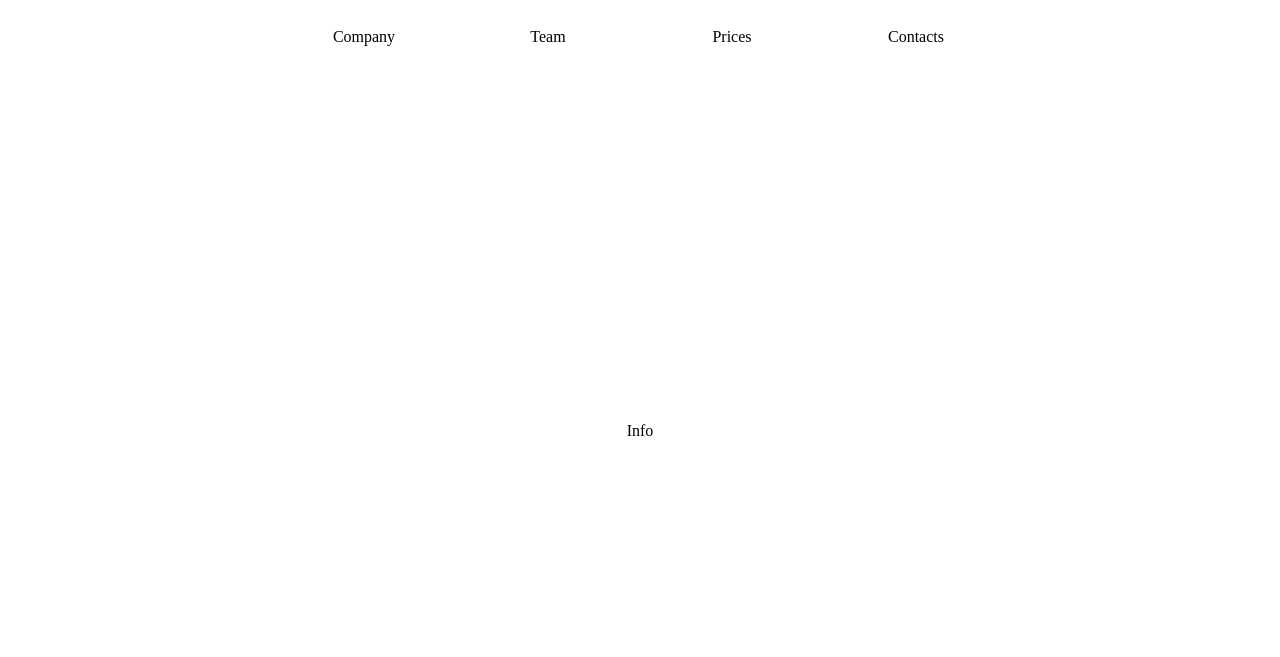
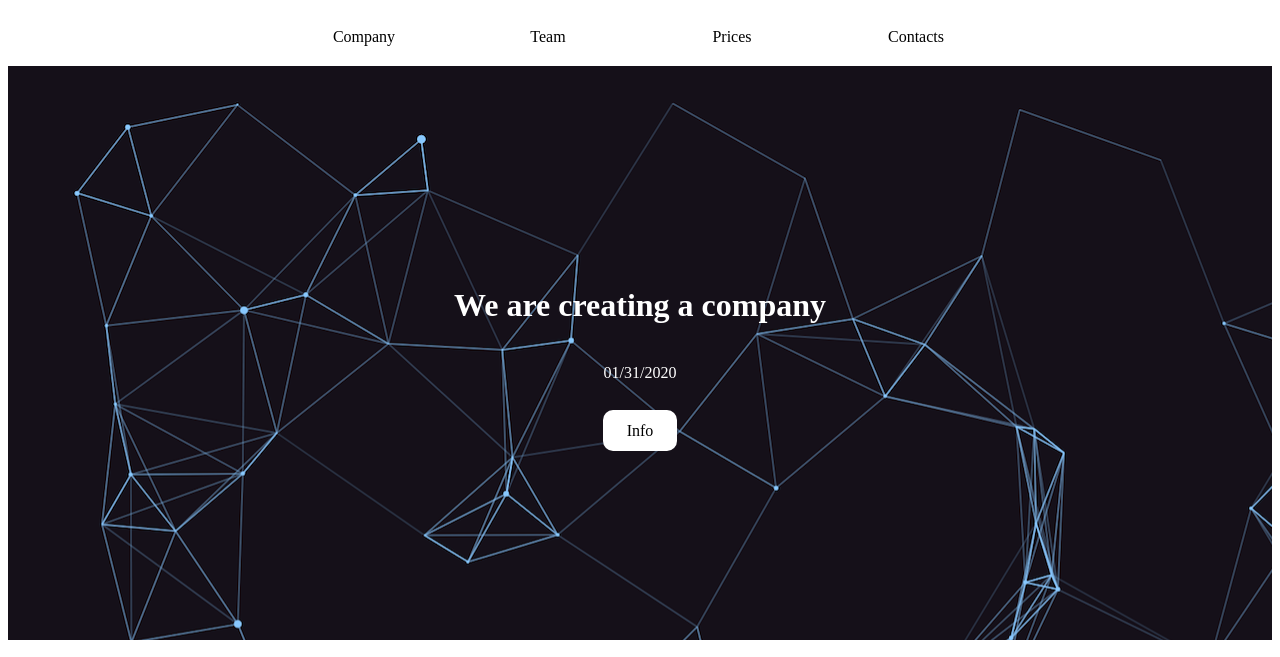
Before and after one commit to SakjurSoviet/landing, a plain HTML site: page landing/index.html in a window 1280 px wide. Shown: the top 657 px of the page. Drawn offline with Linux system fonts and the light colour scheme.

Commit message:
Add files via upload

```diff
--- a/landing/style.css
+++ b/landing/style.css
@@ -17,7 +17,7 @@ div.menu a:hover {
 
 div.header {
 	text-align: center;
-    background-image: url(../image/amazing.wow.png);
+	background-image: url(amazing.wow.png);
 	padding: 200px 0px;
 	color: #ffffff
 }
```
Also changed, not shown: landing/amazing.wow.png (added). Lines whose indentation alone changed are shown as unchanged.
